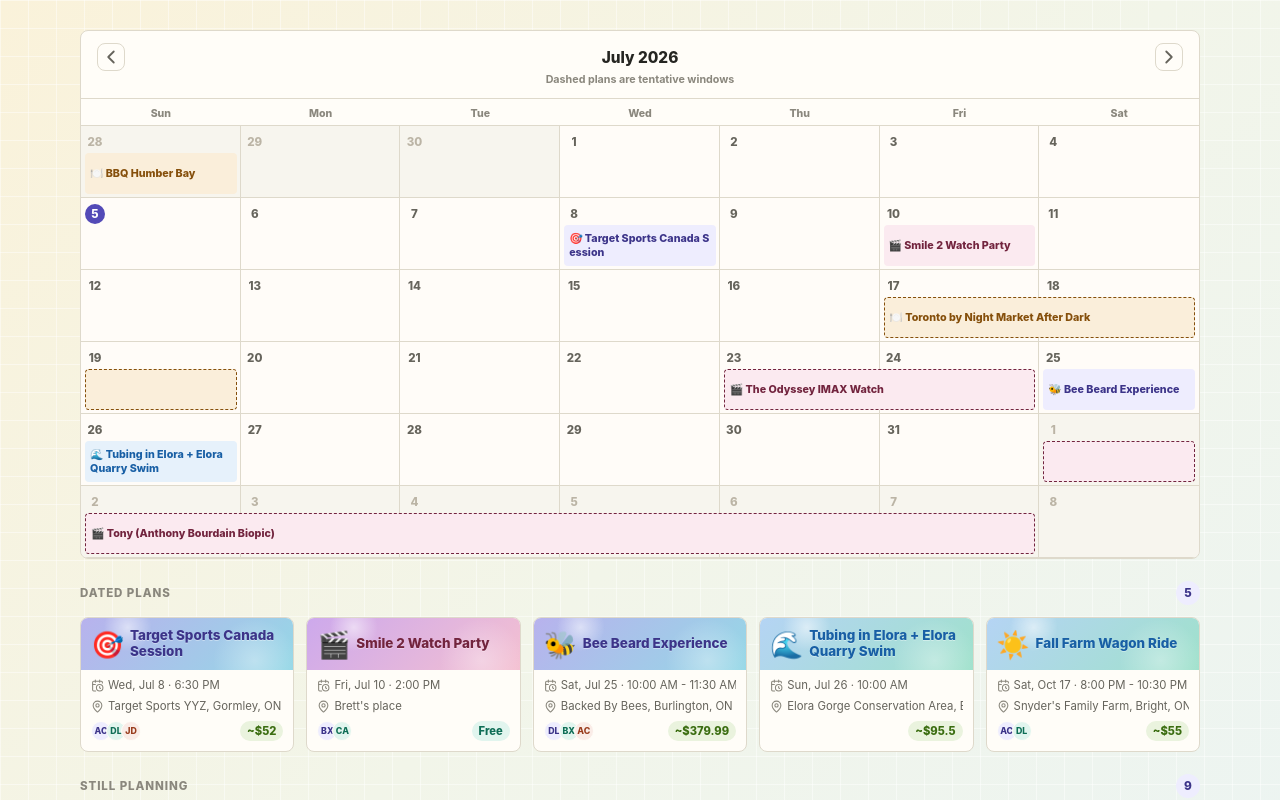
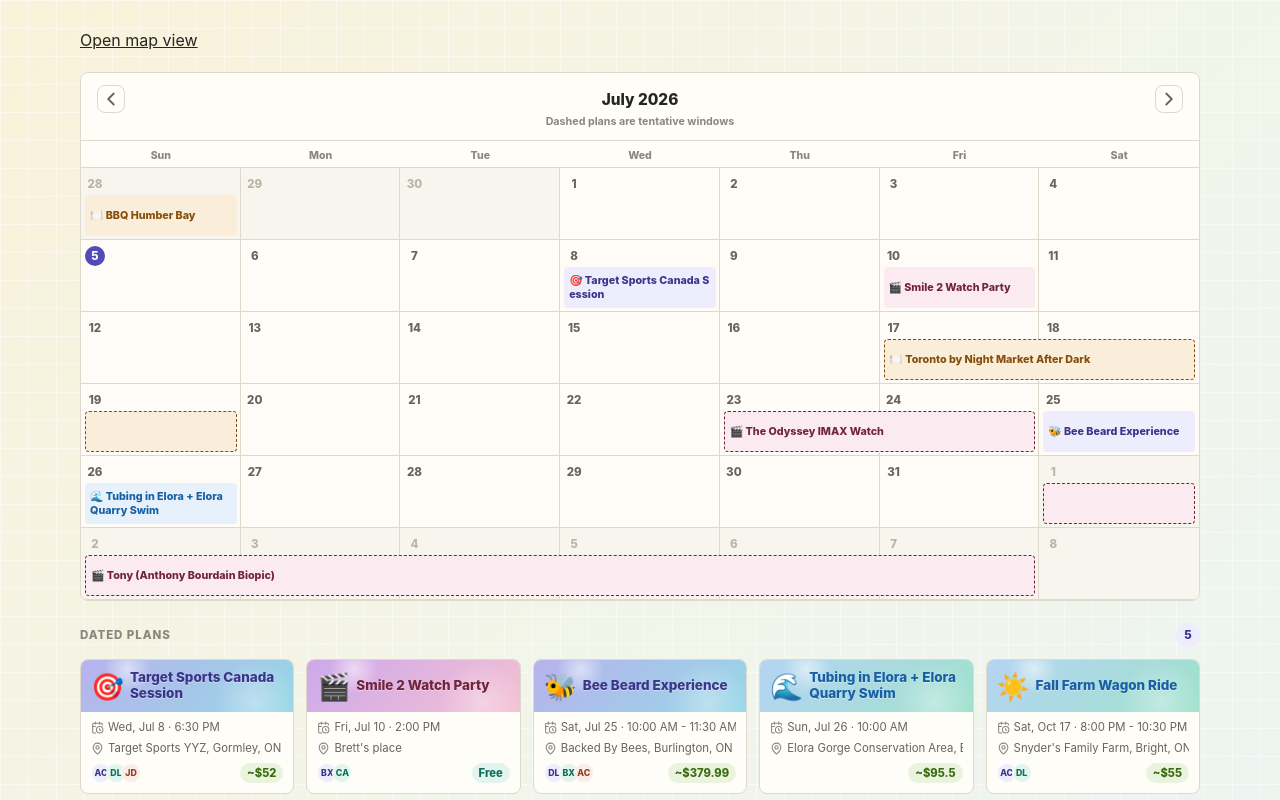
Before and after one commit to loncardom/calentar, a React (Vite) app: page / in a window 1280 px wide. Shown: the top 800 px of the page. Built offline with nearby package versions, Linux system fonts and the light colour scheme.

Commit message:
Add map route to app

```diff
--- a/src/App.tsx
+++ b/src/App.tsx
@@ -6,6 +6,7 @@ import eventOverridesData from './data/eventOverrides.json';
 import restaurantsData from './data/restaurants.json';
 import { CalendarView } from './components/CalendarView';
 import { EventCard } from './components/EventCard';
+import { EventMapView } from './components/EventMapView';
 import { EventModal } from './components/EventModal';
 import { lastUpdatedAt } from './generated/buildInfo';
 import type { SummerEvent } from './types/Event';
@@ -61,6 +62,7 @@ function App() {
     hasExactDate(event) && !isPastEvent(event),
   );
   const initialMonth = startOfMonth(parseEventDate(firstDatedEvent?.date ?? null) ?? new Date());
+  const isMapRoute = window.location.pathname.replace(/\/+$/, '') === '/map';
 
   const [selectedEvent, setSelectedEvent] = useState<SummerEvent | null>(null);
   const [monthDate, setMonthDate] = useState<Date>(initialMonth);
@@ -83,8 +85,15 @@ function App() {
 
   return (
     <div className="app-shell">
+      {isMapRoute ? (
+        <EventMapView events={calendarEvents} onSelect={setSelectedEvent} />
+      ) : (
         <main>
           <div className="tiles-view">
+            <div className="view-link-row">
+              <a href="/map" className="map-view-link">Open map view</a>
+            </div>
+
             <CalendarView
               monthDate={monthDate}
               calendarEvents={calendarEvents}
@@ -179,6 +188,7 @@ function App() {
             </section>
           </div>
         </main>
+      )}
 
       {lastUpdatedLabel ? (
         <footer className="site-footer" title={`${lastUpdatedAt} · America/Toronto`}>
```
Lines whose indentation alone changed are shown as unchanged.
